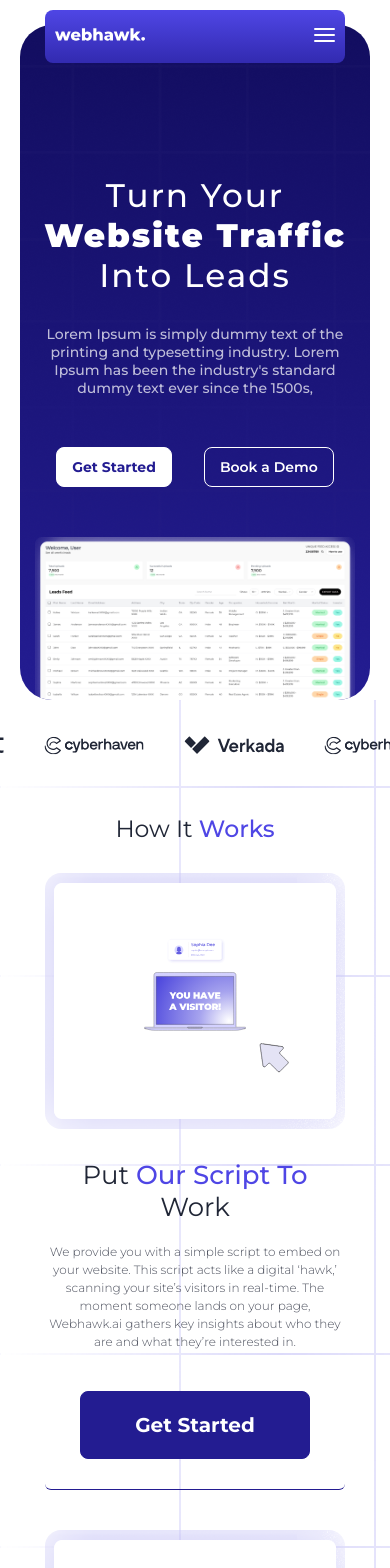
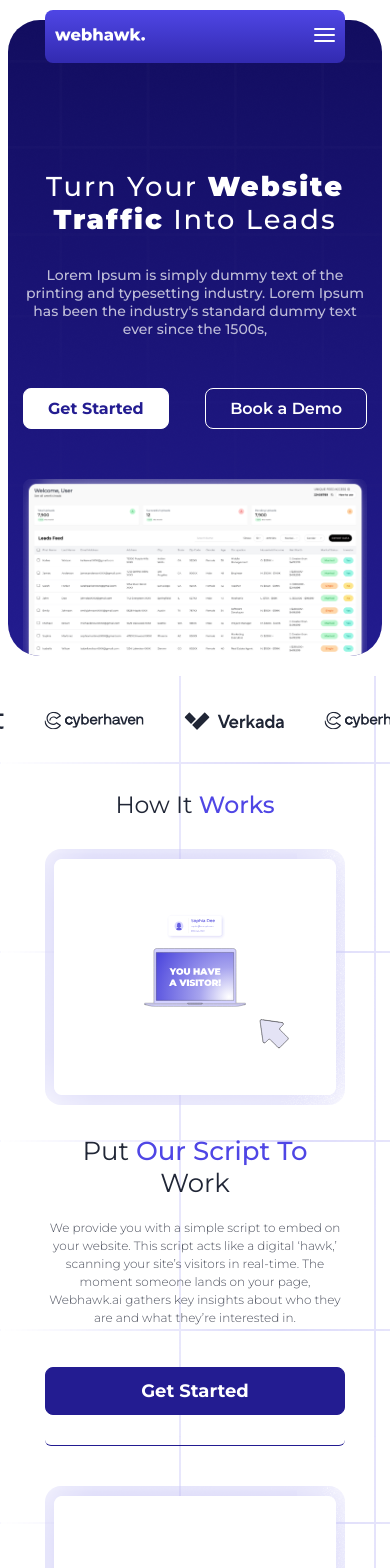
Before and after one commit to shariqDevRepo/web-hawk-landing, a Next.js app: page / in a window 390 px wide. Shown: the top 1568 px of the page. Built offline with nearby package versions, Linux system fonts and the light colour scheme.

Commit message:
update changes of home

```diff
--- a/src/app/layout.tsx
+++ b/src/app/layout.tsx
@@ -25,7 +25,7 @@ export default function RootLayout({
 }>) {
   return (
     <html lang="en">
-      <body className={`${geistSans.variable} ${geistMono.variable}`}>
+      <body>
         {children}
       </body>
     </html>
--- a/src/scss/footer.scss
+++ b/src/scss/footer.scss
@@ -6,6 +6,9 @@
     padding: 0 20px;
     margin-top: 42px;
     padding-bottom: 50px;
+    @media (max-width:767px) {
+        padding-bottom: 30px;
+    }
     hr {
         border: 1px solid #4f46e5;
     }
@@ -14,13 +17,14 @@
         display: flex;
         justify-content: space-between;
         align-items: center;
-        @include responsive(xs) {
+
+        @media (max-width:380px) {
             flex-direction: column;
             gap: 20px;
         }
         .copyright {
             color: #202636;
-            font-family: $dm;
+            font-family: $mont;
             font-size: 16px;
             font-style: normal;
             font-weight: 600;
@@ -29,6 +33,9 @@
             }
             @include responsive(xs) {
                 text-align: center;
+            }
+            @media (max-width:450px) {
+                font-size: 10px;
             }
         }
         .icons {
--- a/src/scss/landing/hero-banner.scss
+++ b/src/scss/landing/hero-banner.scss
@@ -6,8 +6,14 @@
     margin-bottom: 0;
     // background-color: blue;
     overflow: hidden;
+    @media (max-width:576px) {
+        margin:20px 8px;
+    }
     .wrap-hero-banner{
-        padding: 0 15px;
+        padding: 0 45px;
+        @media (max-width:767px) {
+            padding: 0 15px;
+        }
         .wrapper-block{
             display: flex;
             column-gap: 50px;
@@ -42,7 +48,7 @@
                     letter-spacing: 1.5%;
                     letter-spacing: 2px;
                     @media (max-width:1400px) and (min-width:1250px) {
-                        font-size: 5.143vw;
+                        font-size: 4.5vw;
                     }
                     @media (max-width:991px) {
                         font-size: 7.5vw;
@@ -53,10 +59,10 @@
                         font-size: 36px;
                     }
                     @media (max-width:450px) {
-                        font-size: 7.526vw;
+                        font-size: 36px;
                     }
-                    @media (max-width:430px) {
-                        font-size: 8.372vw;
+                    @media (max-width:420px) {
+                        font-size: 7vw;
                     }
 
                     .bold{
@@ -90,6 +96,13 @@
                     @media (max-width:700px) {
                         margin-top: 50px;
                     }
+                    @media (max-width:576px) {
+                        gap: 19px;
+                    }
+                    @media (max-width:500px) {
+                        gap: 0px;
+                        justify-content: space-between;
+                    }
                     .button-white{
                         @include button-style;
                         @media (max-width:700px) {
@@ -98,9 +111,14 @@
                             font-weight: 700;
 
                         }
-                        @media (max-width:430px) {
-                            font-size: 14px;
-                            padding: 10px 15px;
+                        @media (max-width:470px) {
+                            // font-size: 14px;
+                            // padding: 10px 15px;
+                            padding: 12px 38px;
+                        }
+                        @media (max-width:418px) {
+                            font-size: 16px;
+                            padding: 10px 24px;
                         }
                     }
                     .trans-button{
@@ -113,9 +131,14 @@
                             padding: 12px 18px;
                             font-weight: 600;
                         }
-                        @media (max-width:430px) {
-                            font-size: 14px;
-                            padding: 10px 15px;
+                        @media (max-width:470px) {
+                            // font-size: 14px;
+                            // padding: 10px 15px;
+                            padding: 12px 29px;
+                        }
+                        @media (max-width:418px) {
+                            font-size: 16px;
+                            padding: 10px 24px;
                         }
                     }
                 }
@@ -133,7 +156,7 @@
                 }
                 img{
                     position: absolute;
-                    bottom: -15%;
+                    top: 20%;
                     @media (max-width:1250px) {
                         position: revert;
                         width: 100%;
--- a/src/scss/landing/image-blurb.scss
+++ b/src/scss/landing/image-blurb.scss
@@ -69,10 +69,17 @@
                 .content-block {
                     padding-right: 25px;
                     padding-left: 0;
+                    @media (max-width: 767px) {
+                        padding-right: 0;
+                    }
                     .content {
                         .button {
-                            background-color: transparent;
-                            color: #231c91;
+                            @media (min-width:576px) {
+                                background-color: transparent;
+                                color: #231c91;
+                            }
+
+
                         }
                     }
                 }
@@ -142,6 +149,11 @@
                             padding: 21px 54px;
                             font-weight: bold;
                         }
+                        @media (max-width:576px) {
+                            width: 100%;
+                            font-size: 18px;
+                            padding: 12px;
+                        }
                     }
                 }
             }
--- a/src/scss/landing/pricing-block.scss
+++ b/src/scss/landing/pricing-block.scss
@@ -92,7 +92,7 @@
                         border: 2px solid #231c91ad;
                         padding: 35px 33px;
                         @media (max-width:1200px) {
-                            padding: 25px 20px;
+                            padding: 25px 29px;
                         }
                         .items{
                             margin-top: 63px;
@@ -119,6 +119,7 @@
                     width: 100%;
                     inset: 0;
                     height: 100%;
+                    border-radius: 32px;
                 }
                 .box{
                    position: relative;
@@ -126,11 +127,14 @@
                    background-color: #ffffff;
                    padding: 40px 33px;
                    @media (max-width:1200px) {
-                        padding: 25px 20px;
+                        padding: 25px px;
+                   }
+                   @media (max-width:420px) {
+                    padding: 15px 20px;
                    }
                 //    margin: 25px;
                    height: 100%;
-                   border-radius: 32px;
+                   border-radius: 22px;
                     .heading{
                         font-family: $mont;
                         font-size: 26px;
@@ -188,7 +192,7 @@
                         .item{
                             font-family: $mont;
                             font-size: 16px;
-                            font-weight: 600;
+                            font-weight: 500;
                             color: #202636;
                             list-style: disc;
                             &::marker{
@@ -199,7 +203,7 @@
                     .button{
                         @include button-style;
                         display: inline-block;
-                        font-weight: 500;
+                        font-weight: 600;
                         font-size: 12px;
                         padding: 12px 20px;
                         border-color: #231C91;
@@ -208,6 +212,8 @@
                             text-align: center;
                             padding: 10px 20px;
                             font-size: 16px;
+                            background-color: #231C91;
+                            color: #ffffff;
                         }
                     }
                 }
```
